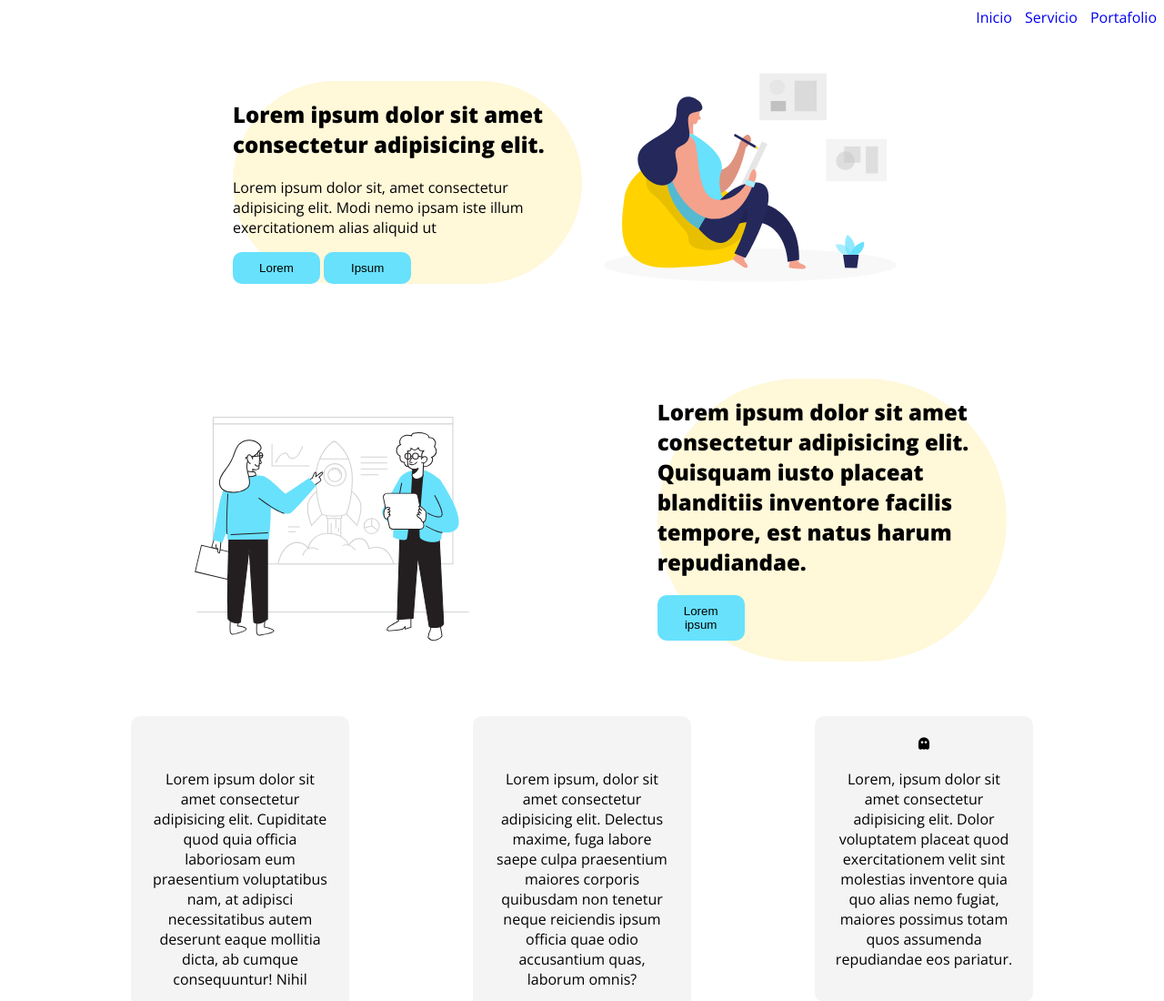
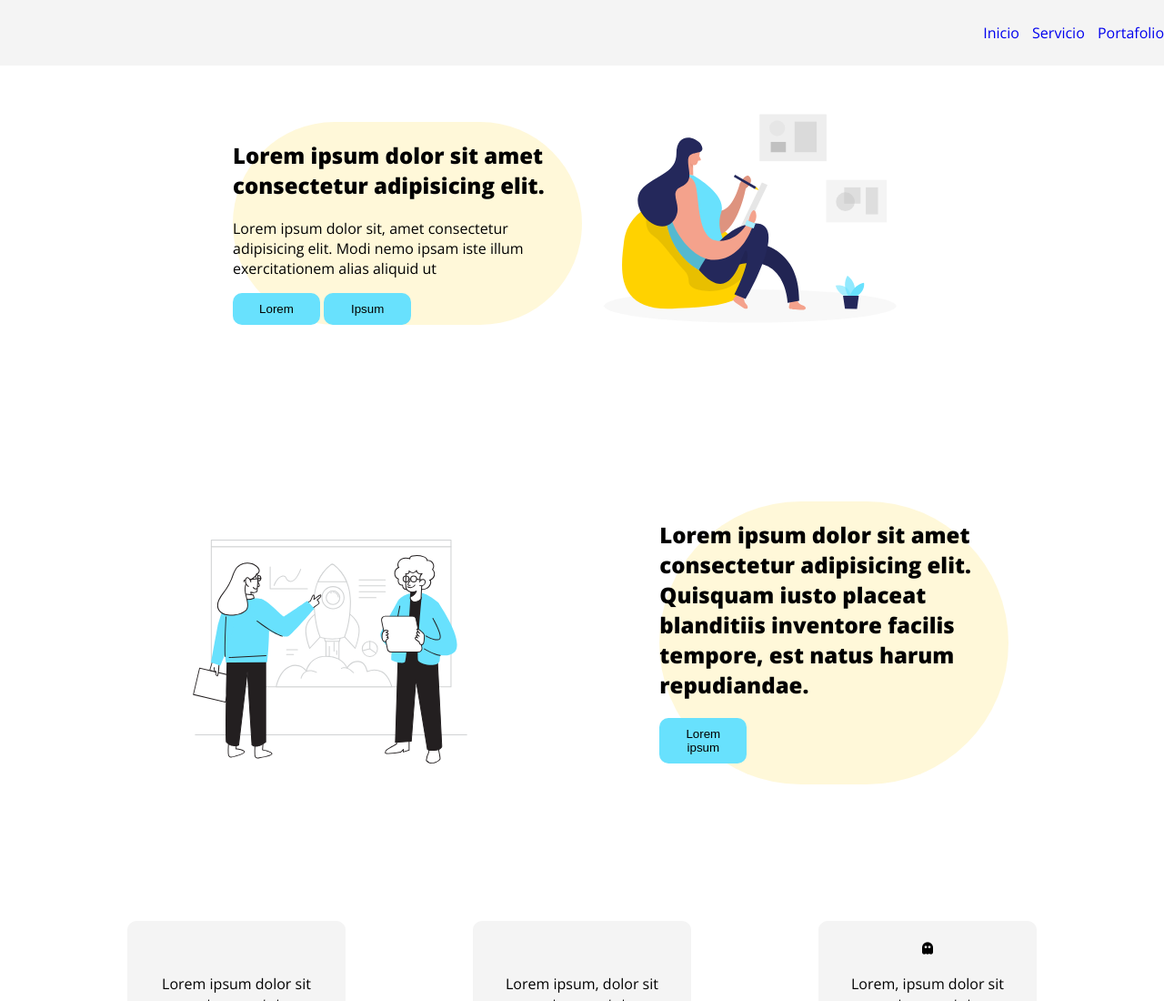
Before and after one commit to julissadg/Web-design, a plain HTML site: page index.html in a window 1280 px wide. Shown: the top 1100 px of the page at 91% size. Drawn offline with nearby package versions, Linux system fonts and the light colour scheme.

Commit message:
modificacion de css

```diff
--- a/css/global.css
+++ b/css/global.css
@@ -1,8 +1,10 @@
 body{
     font-family: 'Open Sans', sans-serif;
+    margin: 0%;
 }
 section{
     margin-bottom: 60px;
+    padding-top: 90px;
 }
 
 .menu a:link, a:visited, a:active {
@@ -28,6 +30,11 @@ button{
 .menu{
     text-align: right;
     margin-bottom: 15px;
+    background: #f4f4f4;
+    padding: 25px 0px 25px 0px;
+    z-index: 1;
+    position: fixed;
+    width: 100%;
 }
 
 .cajaInfo{
```
